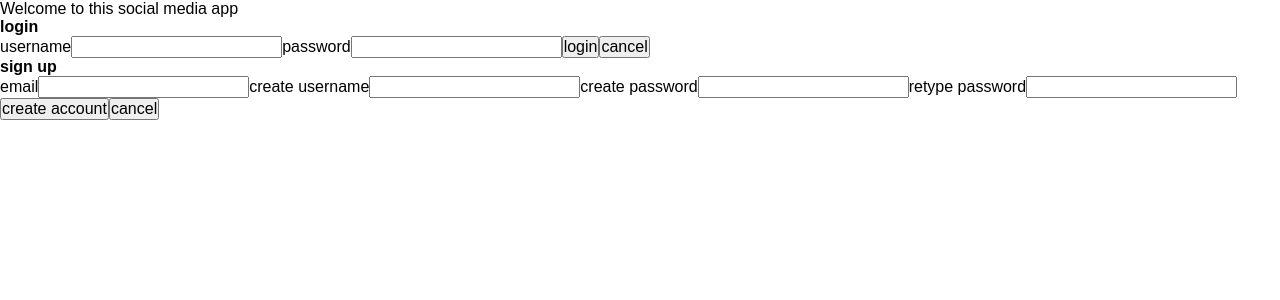
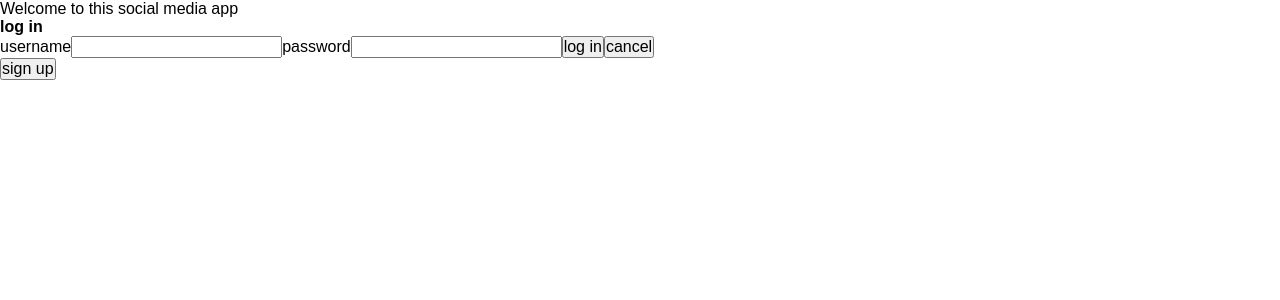
Before and after one commit to meuzishun/social-media-app, a React (Create React App) app: page / in a window 1280 px wide. Shown: the top 300 px of the page. Built offline with nearby package versions, Linux system fonts and the light colour scheme.

Commit message:
Add switch between login and signup

```diff
--- a/src/App.js
+++ b/src/App.js
@@ -11,14 +11,21 @@ import './App.css';
 
 function App() {
   const [user, setUser] = useState(null);
+  const [authPage, setAuthPage] = useState('login');
+
+  const switchAuth = () => {
+    if (authPage === 'login') setAuthPage('signup');
+    if (authPage === 'signup') setAuthPage('login');
+  };
 
   return (
     <div className='App'>
       {!user ? (
-        <>
-          <Login />
-          <Signup />
-        </>
+        authPage === 'login' ? (
+          <Login switchAuth={switchAuth} />
+        ) : (
+          <Signup switchAuth={switchAuth} />
+        )
       ) : (
         <>
           <Header />
--- a/src/pages/authentication/login/Login.js
+++ b/src/pages/authentication/login/Login.js
@@ -1,19 +1,20 @@
 import React from 'react';
 import Welcome from '../../../components/Welcome';
 
-function Login() {
+function Login({ switchAuth }) {
   return (
     <div>
       <Welcome />
-      <h1>login</h1>
+      <h1>log in</h1>
       <form className='loginForm'>
         <label htmlFor='username'>username</label>
         <input type='text' id='username' name='username' />
         <label htmlFor='password'>password</label>
         <input type='password' id='password' name='password' />
-        <button type='submit'>login</button>
+        <button type='submit'>log in</button>
         <button type='button'>cancel</button>
       </form>
+      <button onClick={switchAuth}>sign up</button>
     </div>
   );
 }
--- a/src/pages/authentication/signup/Signup.js
+++ b/src/pages/authentication/signup/Signup.js
@@ -1,6 +1,6 @@
 import React from 'react';
 
-function Signup() {
+function Signup({ switchAuth }) {
   return (
     <div>
       <h1>sign up</h1>
@@ -16,6 +16,7 @@ function Signup() {
         <button type='submit'>create account</button>
         <button type='button'>cancel</button>
       </form>
+      <button onClick={switchAuth}>log in</button>
     </div>
   );
 }
```
